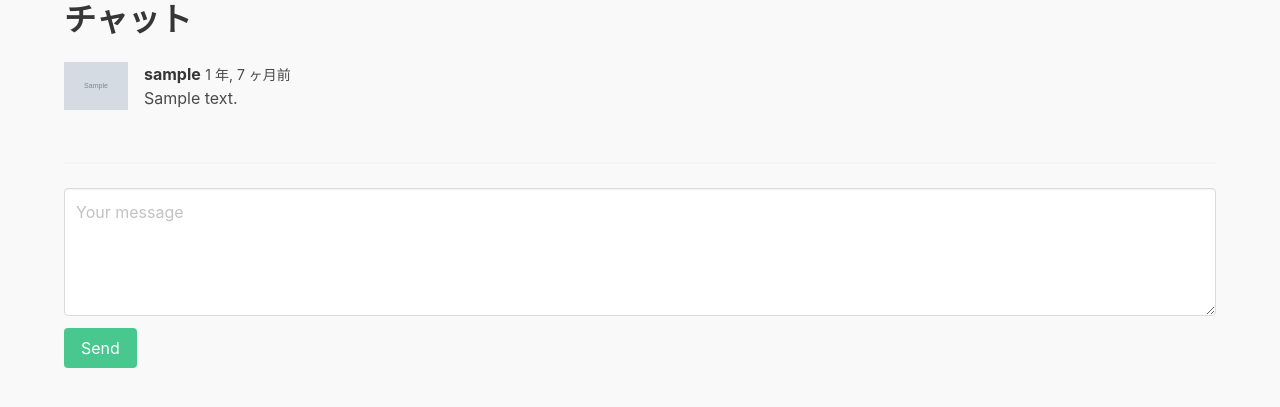
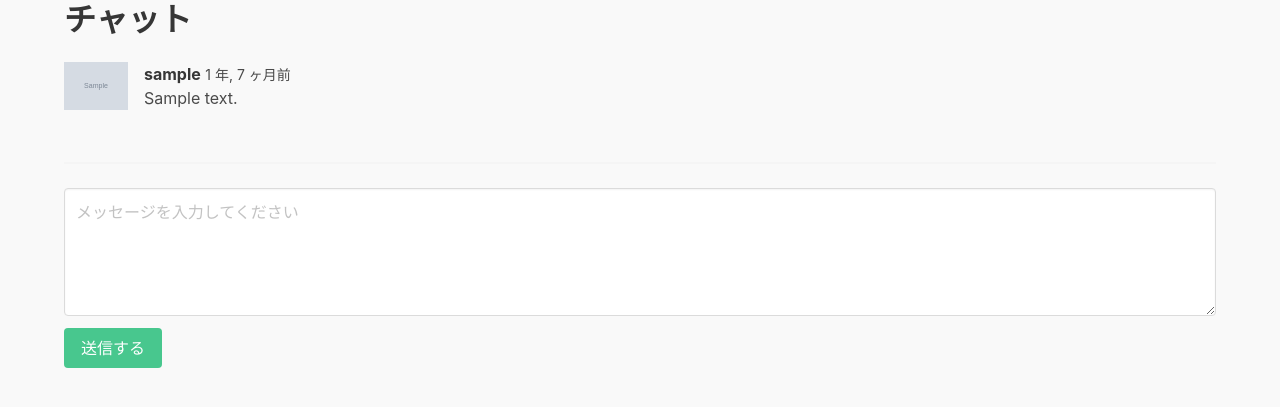
Before and after one commit to umb-pamaroom/freedom, a Django app: page /conversations/1/ in a window 1280 px wide. Shown: the part 158-565 px from the top of the page. Run offline with Django 3.2, Linux system fonts and the light colour scheme; a user stored in the database is signed in; tables that the repository leaves empty hold one stand-in row (values such as "Sample post"); grey boxes marked "Sample" are stand-in pictures; data that the repository does not hold is empty.

Commit message:
no message

```diff
--- a/apps/conversation/templates/conversation/conversation.html
+++ b/apps/conversation/templates/conversation/conversation.html
@@ -61,13 +61,13 @@
         <form v-on:submit.prevent="submitMessage()">
             <div class="field">
                 <div class="control">
-                    <textarea class="textarea" v-model="content" placeholder="Your message"></textarea>
+                    <textarea class="textarea" v-model="content" placeholder="メッセージを入力してください"></textarea>
                 </div>
             </div>
 
             <div class="field">
                 <div class="control">
-                    <button class="button is-success">Send</button>
+                    <button class="button is-success">送信する</button>
                 </div>
             </div>
         </form>
```
